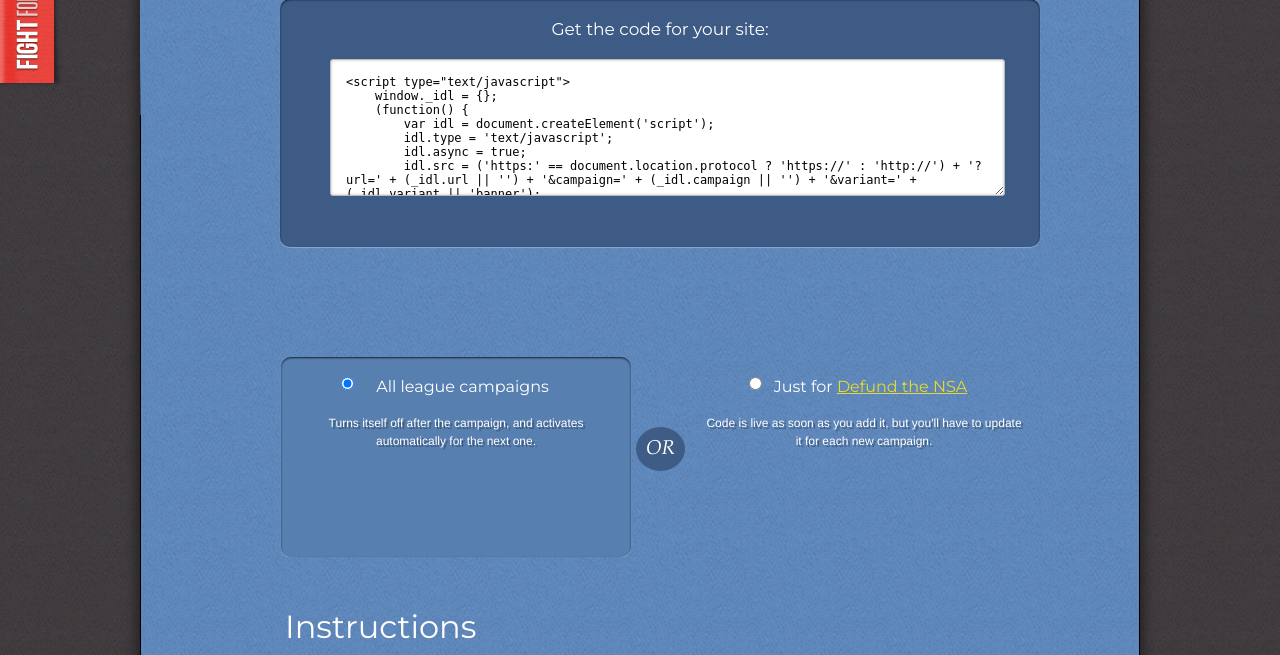
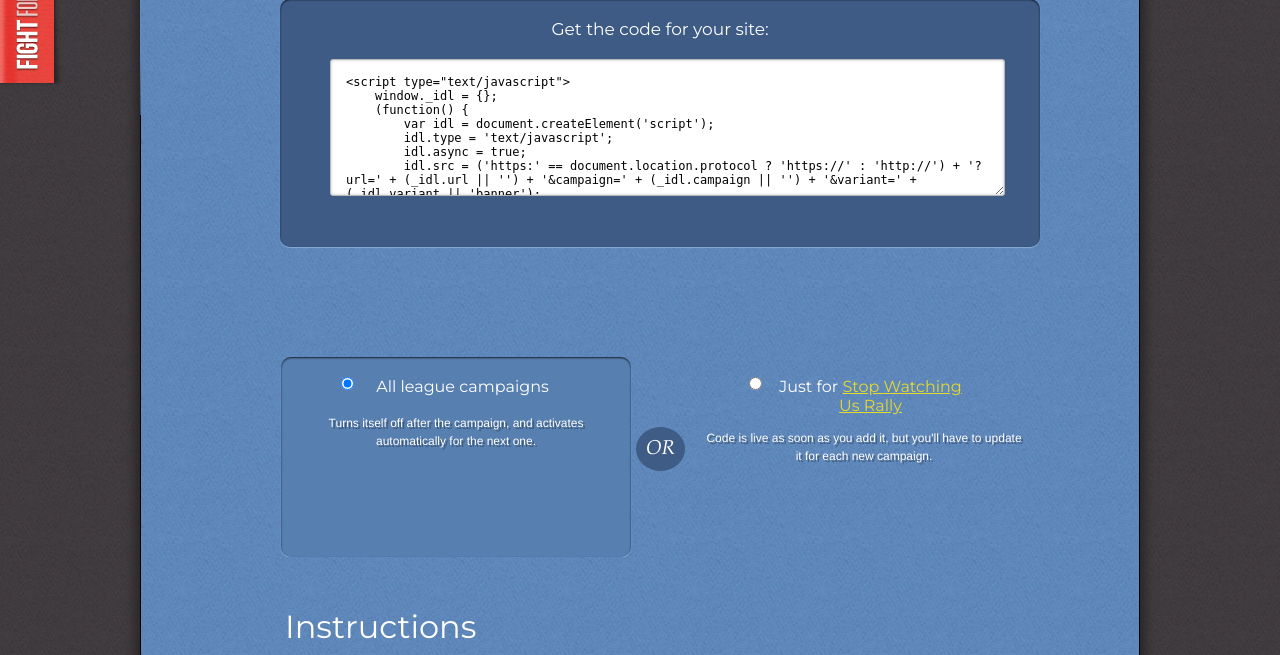
Before and after one commit to fightforthefuture/idl-members, a Django app: template internetdefense/templates/index.html in a window 1280 px wide. Shown: the part 341-996 px from the top of the page. Run offline with Django 3.2, Linux system fonts and the light colour scheme; the template is opened without the code that fills it, so the values that code supplies are empty.

Commit message:
Text link was updated from Defund the NSA -> Stop Watching Us Rally

```diff
--- a/internetdefense/templates/index.html
+++ b/internetdefense/templates/index.html
@@ -53,7 +53,7 @@
                 <div class="small">
                     <span class="inputs">
                         <input type="radio" name="campaign" id="single" value="" />
-                        <label for="single" class="montserrat">Just for <a href="http://defundthensa.com/">Defund the NSA</a></label>
+                        <label for="single" class="montserrat">Just for <a href="https://rally.stopwatching.us/fight-surveillance-with-9-lines-of-code/">Stop Watching Us Rally</a></label>
                     </span>
                     <p class="description">Code is live as soon as you add it, but you'll have to update it for each new campaign.</p>
                     <fieldset style="display: none;">
```
